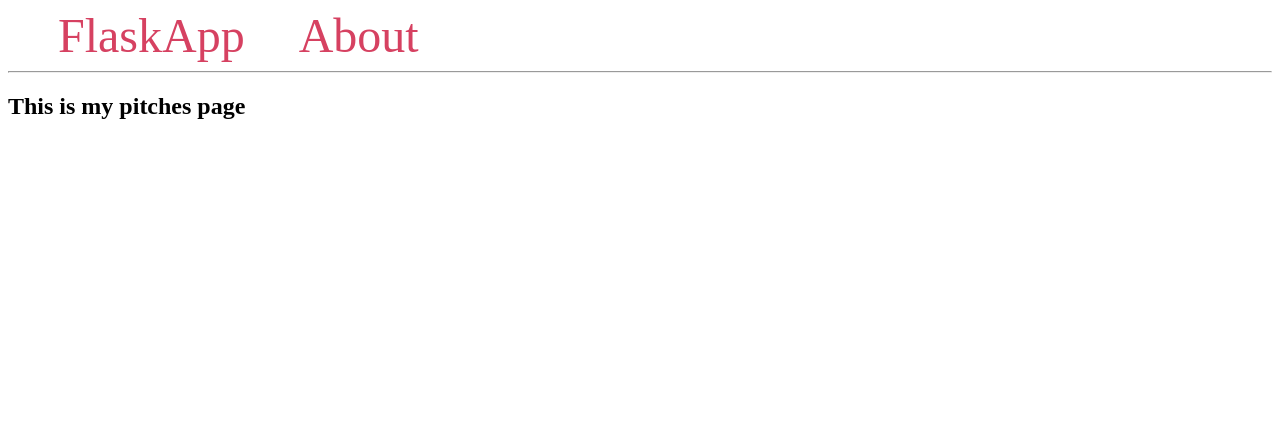
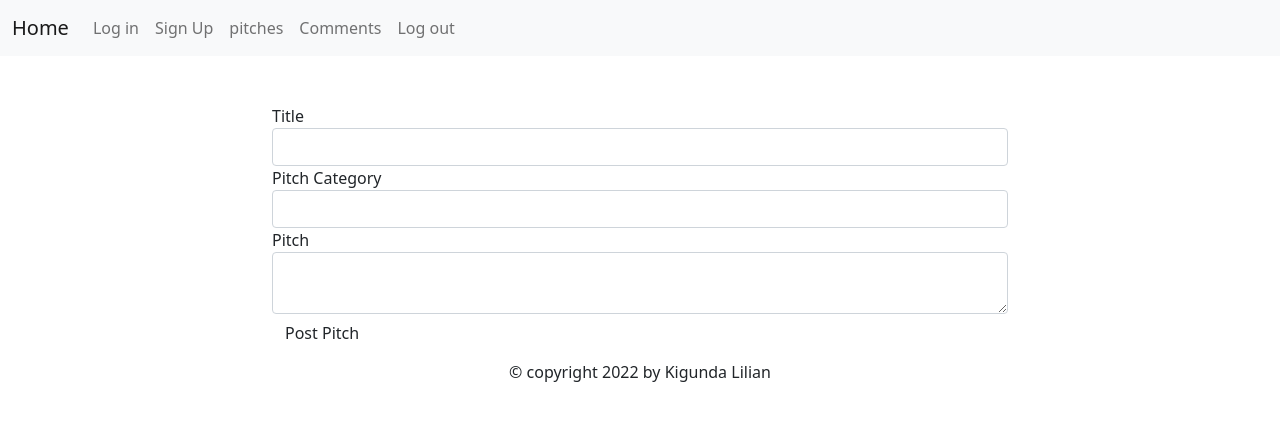
Before and after one commit to Kigunda-lilian/IP_pitches-App, a Flask app: page /pitches in a window 1280 px wide. Shown: the top 421 px of the page. Run offline with Flask 2, Linux system fonts and the light colour scheme; some libraries are stand-ins or nearby versions.

Commit message:
create wtf forms

```diff
--- a/forms.py
+++ b/forms.py
@@ -16,12 +16,12 @@
     email= StringField('email',validators=[InputRequired(),Email(message ='invalid email'),Length(min=8 ,max=15)])
     password =PasswordField('password',validators=[InputRequired(),Length(min=4 , max=8)])
     confirm_password = PasswordField("Confirm Password", validators=[DataRequired(), EqualTo('password')])
-    remember_me = BooleanField('REmember me')
+    remember_me = BooleanField('Remember me')
     submit = SubmitField('Sign Up')
 
 class PitchesForm(FlaskForm):
     title = StringField('Title', validators=[InputRequired()])
-    category = SelectField('Pitch Category', choices=[('Sales','Sales'),('Interview','Interview'),
+    category = SelectField('Pitch Category', choices=[('',''),('Sales','Sales'),('Interview','Interview'),
     ('Elevator','Elevator'),('Promotion','Promotion'),('Personal','Personal'),
     ('Pickup-lines','Pickup-lines')],validators=[InputRequired()])
     post = TextAreaField('Pitch', validators=[InputRequired()])
--- a/main.py
+++ b/main.py
@@ -1,7 +1,13 @@
-from flask import Flask, render_template ,request, url_for
-from flask_sqlalchemy import sqlalchemy
+from flask import Flask, redirect, render_template ,request, url_for
+from flask_sqlalchemy import SQLAlchemy
 from forms import LogInForm,SignupForm,PitchesForm,CommentsForm,UpdateProfileForm
-
+from flask_login import LoginManager
+from werkzeug.security import check_password_hash,generate_password_hash
+from flask_bootstrap import Bootstrap
+# from user import User
+# from models.comments import Comments
+# from models.pitches import Pitches
+# from models.user import User
 #  import cofigs
 from configs.base_config import *
 
@@ -12,55 +18,76 @@
 app.config.from_object(Development)
 
 # create my sqlAlchemy instance
+db =SQLAlchemy(app)
+bootstrap = Bootstrap(app)
 
+#create auth instance
+
+login_manager=LoginManager()
+login_manager.init_app(app)
+login_manager.login_view = "login"
+
+
+
+
+
+@login_manager.user_loader
+def load_user(user_id):
+  return User.query.get(int(user_id))
 
 #application endpoint
 # create my decorator ..> route
-@app.route("/")
-#view function
+
+@app.route("/")#view function
 def home():
-    return render_template('index.html')
+   return render_template('index.html')
 
 
 #login
-@app.route('/login')
+@app.route('/login',methods = ["GET","POST"])
 def login():
 
-    form=LogInForm
+    form=LogInForm()
 
-    return render_template("login.html",form=form)
+    #check for validation
+    # if form.validate_on_submit():
+    #     user=User.query.filter_by(username=form.username.data)
+
+
+
+    return render_template("login.html",registration_form=form)
 
 
 #signup
-@app.route('/signup')
+@app.route('/signup',methods = ["GET","POST"])
 def signup():
 
-    form = SignupForm
+    form = SignupForm()
 
-    return render_template("signup.html",form=form)
+    return render_template("signup.html",registerform=form)
 
 
 #logout
 @app.route('/logout')
 def logout():
-    return render_template("logout.html")
+    return redirect (url_for('home'))
 
-#comments
+# #comments
 @app.route('/comments')
 def comments():
 
-    form = CommentsForm
+    form = CommentsForm()
 
-    return render_template("comments.html",form=form)
+    return render_template("comments.html",feedbackform=form)
 
 
-#pitches
+# #pitches
 @app.route('/pitches')
 def pitches():
 
-    form = PitchesForm
+    form = PitchesForm()
 
-    return render_template("pitch.html",form=form)
+    return render_template("pitch.html",pitchform=form)
 
 
 
--- /dev/null
+++ b/models/comments.py
@@ -0,0 +1,6 @@
+# # from main import db
+
+# class Comments(db.Model):
+#     __tablename__ = 'comments'
+#     id = db.Column(db.Integer, primary_key=True)
+#     comment = db.Column(db.Text, nullable=False,)
--- a/app/models/pitches.py
+++ b/models/pitches.py
@@ -1,5 +1,5 @@
 from datetime import datetime
-from email.policy import default
+# from email.policy import default
 from app import db
 from datetime import datetime
 
--- a/app/models/user.py
+++ b/models/user.py
@@ -1,8 +1,9 @@
 import email
-from enum import unique
+# from enum import unique
 from app import db
+from flask_login import UserMixin
 
-class User(db.Model):
+class User(UserMixin,db.Model):
     __tablename__= "users"
     id = db.column(db.Integer,primary_key=True,autoincrement=True)
     first_name = db.column(db.string(),nullable=False)
--- a/templates/base.html
+++ b/templates/base.html
@@ -1,28 +1,58 @@
-
-
 
 <!DOCTYPE html>
 <html lang="en">
 <head>
+    {% block head%}
     <meta charset="UTF-8">
-    <title>{% block title %} {% endblock %} - FlaskApp</title>
-    <style>
-        nav a {
-            color: #d64161;
-            font-size: 3em;
-            margin-left: 50px;
-            text-decoration: none;
-        }
-    </style>
+    <title> FlaskApp</title>
+
+    <link href="https://cdn.jsdelivr.net/npm/bootstrap@5.1.3/dist/css/bootstrap.min.css" rel="stylesheet" integrity="sha384-1BmE4kWBq78iYhFldvKuhfTAU6auU8tT94WrHftjDbrCEXSU1oBoqyl2QvZ6jIW3" crossorigin="anonymous">
+
+    <link rel="stylesheet" href="{{ url_for('static', filename='style.css') }}">
+
+    {%endblock%}
 </head>
 <body>
-    <nav>
-        <a href="#">FlaskApp</a>
-        <a href="#">About</a>
+
+    <nav class="navbar navbar-expand-lg navbar-light bg-light">
+        <div class="container-fluid">
+            <a class="navbar-brand pitches" href="/">Home</a>
+            <button class="navbar-toggler" type="button" data-bs-toggle="collapse" data-bs-target="#navbarSupportedContent" aria-controls="navbarSupportedContent" aria-expanded="false" aria-label="Toggle navigation">
+                <span class="navbar-toggler-icon"></span>
+              </button>
+            <div class="collapse navbar-collapse" id="navbarNavDropdown">
+                <ul class="navbar-nav">
+                    {% if not user_id %}
+                    <li class="nav-item">
+                        <a class="nav-link" href="{{ url_for('login')}}">Log in</a>
+                    </li>
+                    <li class="nav-item">
+                        <a class="nav-link" href="{{ url_for('signup')}}">Sign Up</a>
+                    </li>
+                    <li class="nav-item">
+                        <a class="nav-link" href="{{ url_for('pitches')}}">pitches</a>
+                    </li>
+                    <li class="nav-item">
+                        <a class="nav-link" href="{{ url_for('comments')}}">Comments</a>
+                    </li>
+                    {% endif %}
+                    <li class="nav-item">
+                        <a class="nav-link" href="{{ url_for('logout')}}">Log out</a>
+                    </li>
+                </ul>
+            </div>
+        </div>
     </nav>
-    <hr>
-    <div class="content">
-        {% block content %} {% endblock %}
+    {%block content%}
+    {%endblock%}
+
+
+    <div class="footer">
+        {% block footer %}
+        <div class="text-center py-2"> &copy; copyright 2022 by Kigunda Lilian</div>
+        {% endblock %}
     </div>
+    <script src="https://cdn.jsdelivr.net/npm/@popperjs/core@2.10.2/dist/umd/popper.min.js" integrity="sha384-7+zCNj/IqJ95wo16oMtfsKbZ9ccEh31eOz1HGyDuCQ6wgnyJNSYdrPa03rtR1zdB" crossorigin="anonymous"></script>
+<script src="https://cdn.jsdelivr.net/npm/bootstrap@5.1.3/dist/js/bootstrap.min.js" integrity="sha384-QJHtvGhmr9XOIpI6YVutG+2QOK9T+ZnN4kzFN1RtK3zEFEIsxhlmWl5/YESvpZ13" crossorigin="anonymous"></script>
 </body>
 </html>
--- a/templates/pitch.html
+++ b/templates/pitch.html
@@ -1,9 +1,22 @@
 {% extends 'base.html' %}
+{% import 'bootstrap/wtf.html' as wtf%}
 
-{%block content%}
-<section>
 
-    <h1> This is my pitches page<h1>
 
-</section>
+{% block content %}
+<form action="/signup" method="POST">
+
+    <div class="container mt-5">
+        <div class="row">
+            <div class="col-md-2"> </div>
+            <div class="col-md-8">
+
+             {{wtf.quick_form(pitchform)}}
+
+            </div>
+            <div class="col-md-2"></div>
+        </div>
+    </div>
+
+</form>
 {%endblock%}
--- a/templates/profile.html
+++ b/templates/profile.html
@@ -1,4 +1,6 @@
 {% extends 'base.html' %}
+
+
 
 {%block content%}
 <section>
```
Also changed, not shown: requirements.txt (+85 -9 lines), templates/comments.html (+17 -4 lines), templates/index.html (+21 -14 lines), templates/login.html (+18 -6 lines), templates/signup.html (+18 -4 lines), static/images/download.png (added), static/style.css (added), 3 other files.
